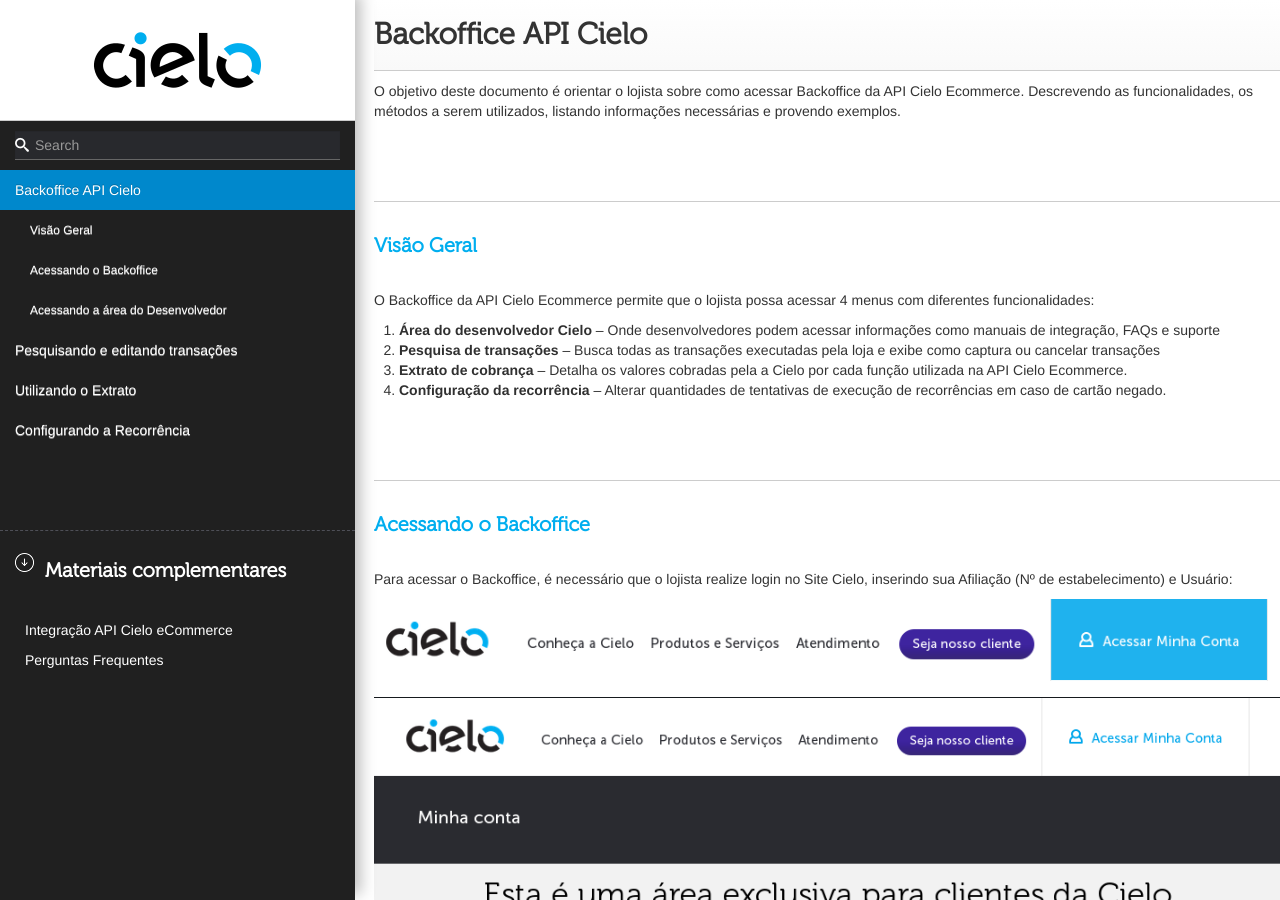
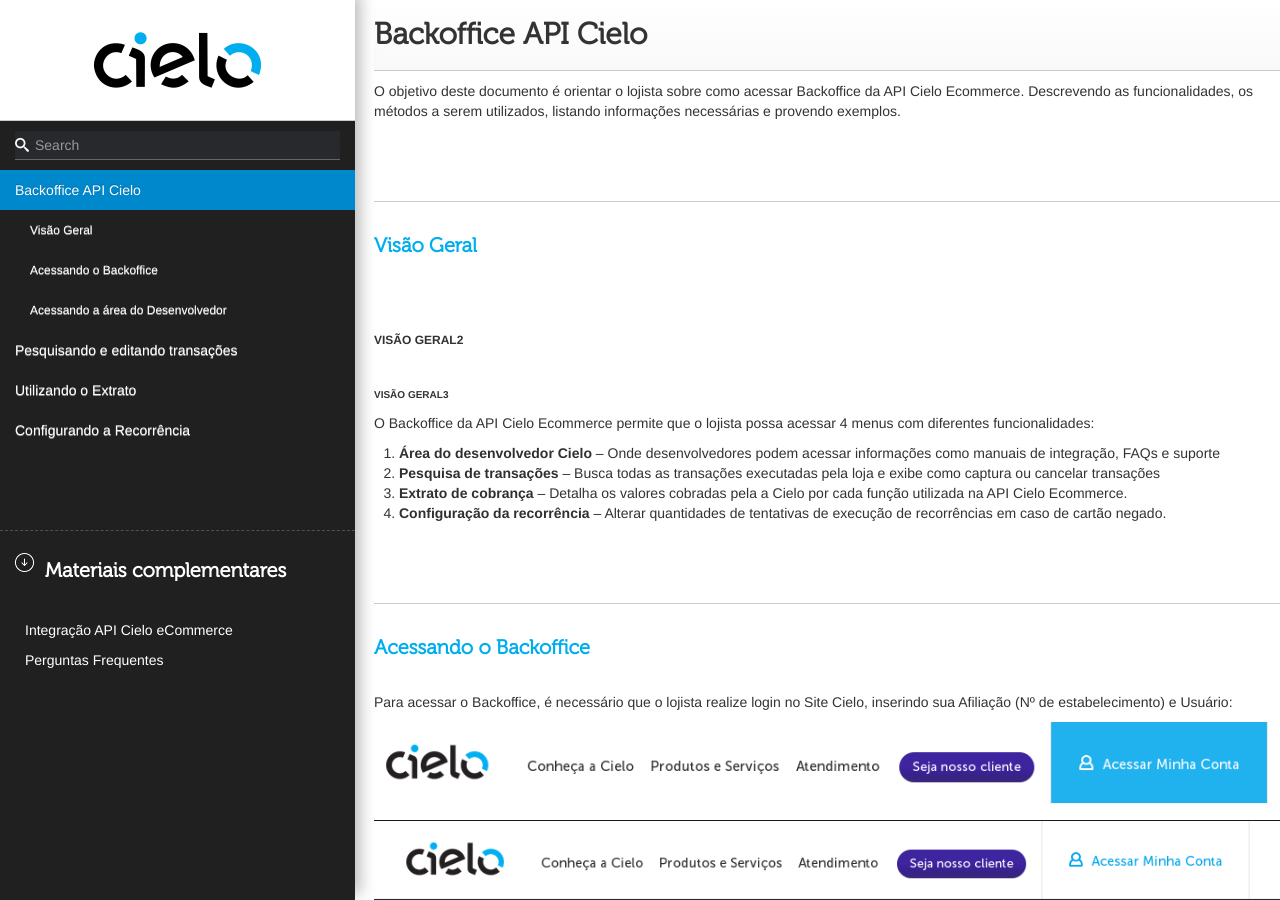
Before and after one commit to DeveloperCielo/Tutorial, a Jekyll site: the page built from _posts/2017-07-07-Backoffice-3.0.md, in a window 1280 px wide and 900 px high. Built offline with Jekyll 4.4.1, drawn with Linux system fonts in a browser that asks for light colours; some web fonts are replaced.

Commit message:
Update 2017-07-07-Backoffice-3.0.md

```diff
--- a/_posts/2017-07-07-Backoffice-3.0.md
+++ b/_posts/2017-07-07-Backoffice-3.0.md
@@ -13,6 +13,10 @@
 O objetivo deste documento é orientar o lojista sobre como acessar Backoffice da API Cielo Ecommerce. Descrevendo as funcionalidades, os métodos a serem utilizados, listando informações necessárias e provendo exemplos.
 
 ## Visão Geral
+
+### Visão Geral2
+
+#### Visão Geral3
 
 O Backoffice da API Cielo Ecommerce permite que o lojista possa acessar 4 menus com diferentes funcionalidades:
 
```
